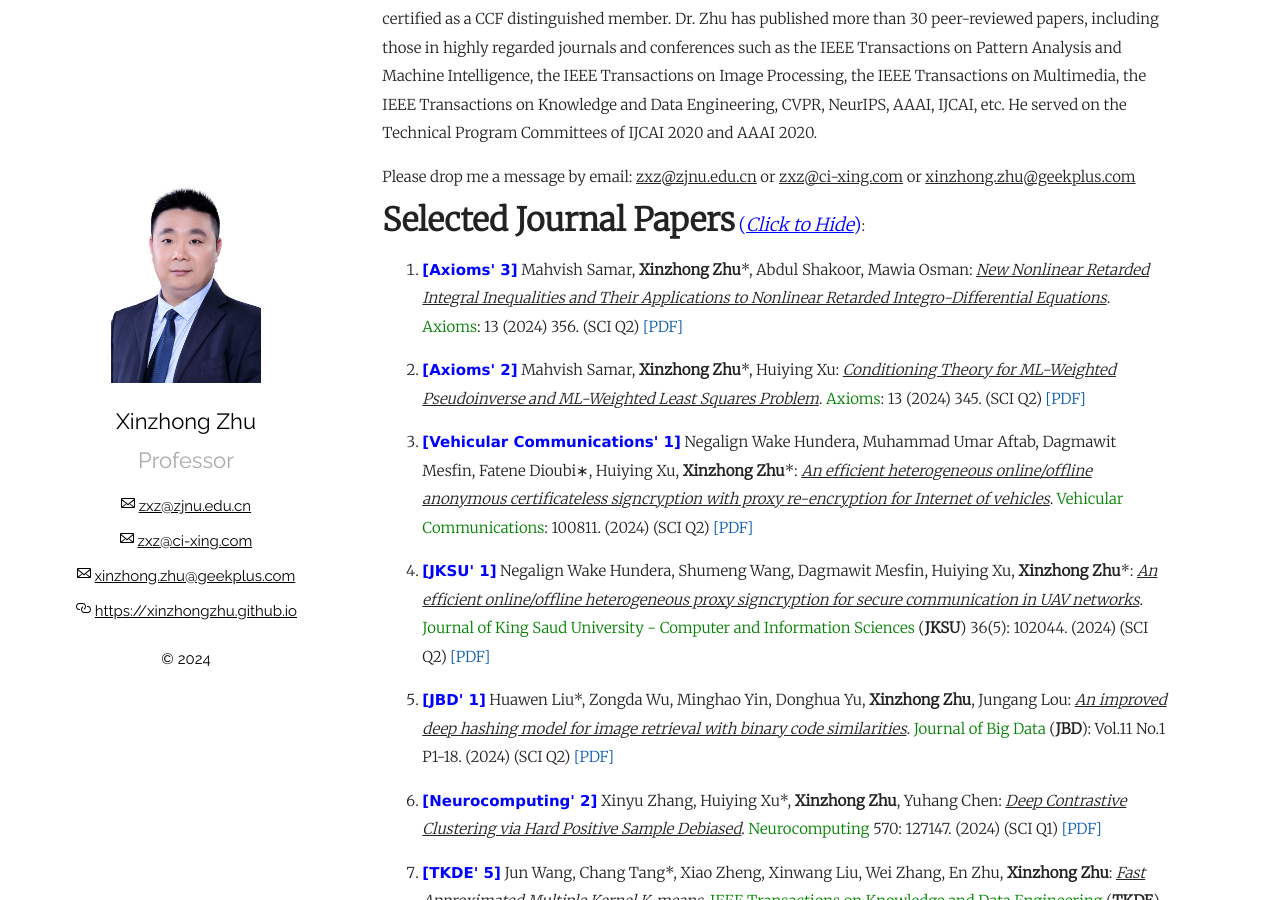
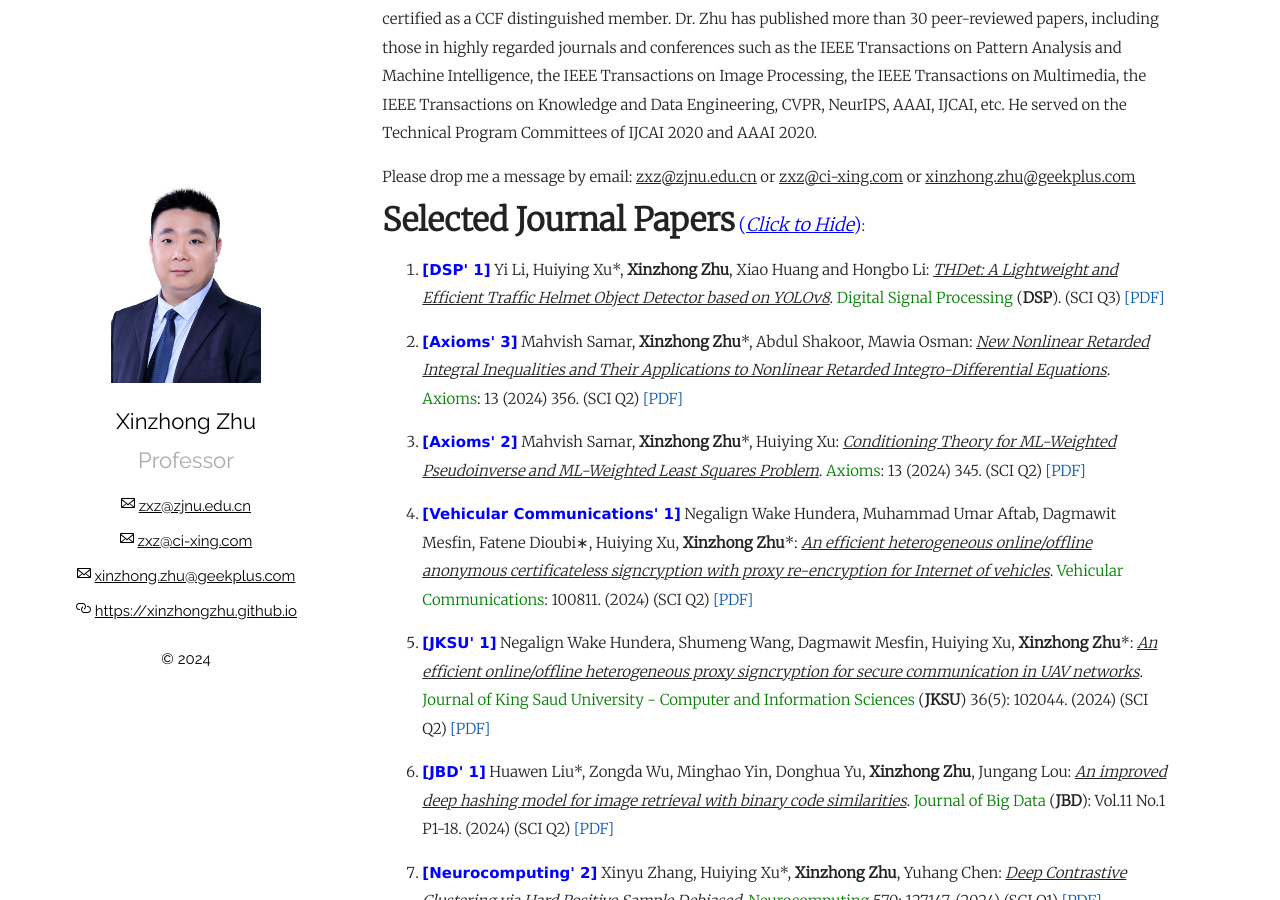
Before and after one commit to xinzhongzhu/xinzhongzhu.github.io, a Jekyll site: the page built from index.md, in a window 1280 px wide and 900 px high, scrolled down 319 px. Built offline with Jekyll 4.4.1, drawn with Linux system fonts in a browser that asks for light colours.

Commit message:
Update index.md

```diff
--- a/index.md
+++ b/index.md
@@ -15,6 +15,10 @@ Please drop me a message by email: <u>zxz@zjnu.edu.cn</u> or <u>zxz@ci-xing.com<
   <summary><font size="6"><b>Selected Journal Papers</b></font> <font size="4" color="blue">(<i><u>Click to Hide</u></i>)</font>:</summary>
   <p>
   <ol>
+
+ <p style="margin-top: 8px;"><li><font face="verdana" color="blue"><b>[DSP' 1]</b></font> Yi Li, Huiying Xu*, <b>Xinzhong Zhu</b>, Xiao Huang and Hongbo Li: <i><u>THDet: A Lightweight and Efficient Traffic Helmet Object Detector based on YOLOv8</u></i>. <font color="green">Digital Signal Processing</font> (<b>DSP</b>). (SCI Q3) <a href = "https://huiyingxu-zj.github.io/document/2024_9_15.pdf">[PDF]</a></li></p>
+
+
 
  <p style="margin-top: 8px;"><li><font face="verdana" color="blue"><b>[Axioms' 3]</b></font> Mahvish Samar, <b>Xinzhong Zhu</b>*, Abdul Shakoor, Mawia Osman: <i><u>New Nonlinear Retarded Integral Inequalities and Their Applications to Nonlinear Retarded Integro-Differential Equations</u></i>. <font color="green">Axioms</font>: 13 (2024) 356. (SCI Q2) <a href = "https://xinzhongzhu.github.io/document/6-New%20Nonlinear%20Retarded%20Integral%20Inequalities%20and%20Their%20Applications%20to%20Nonlinear%20Retarded%20Integro-Differential%20Equations.pdf">[PDF]</a></li></p>
 
```
